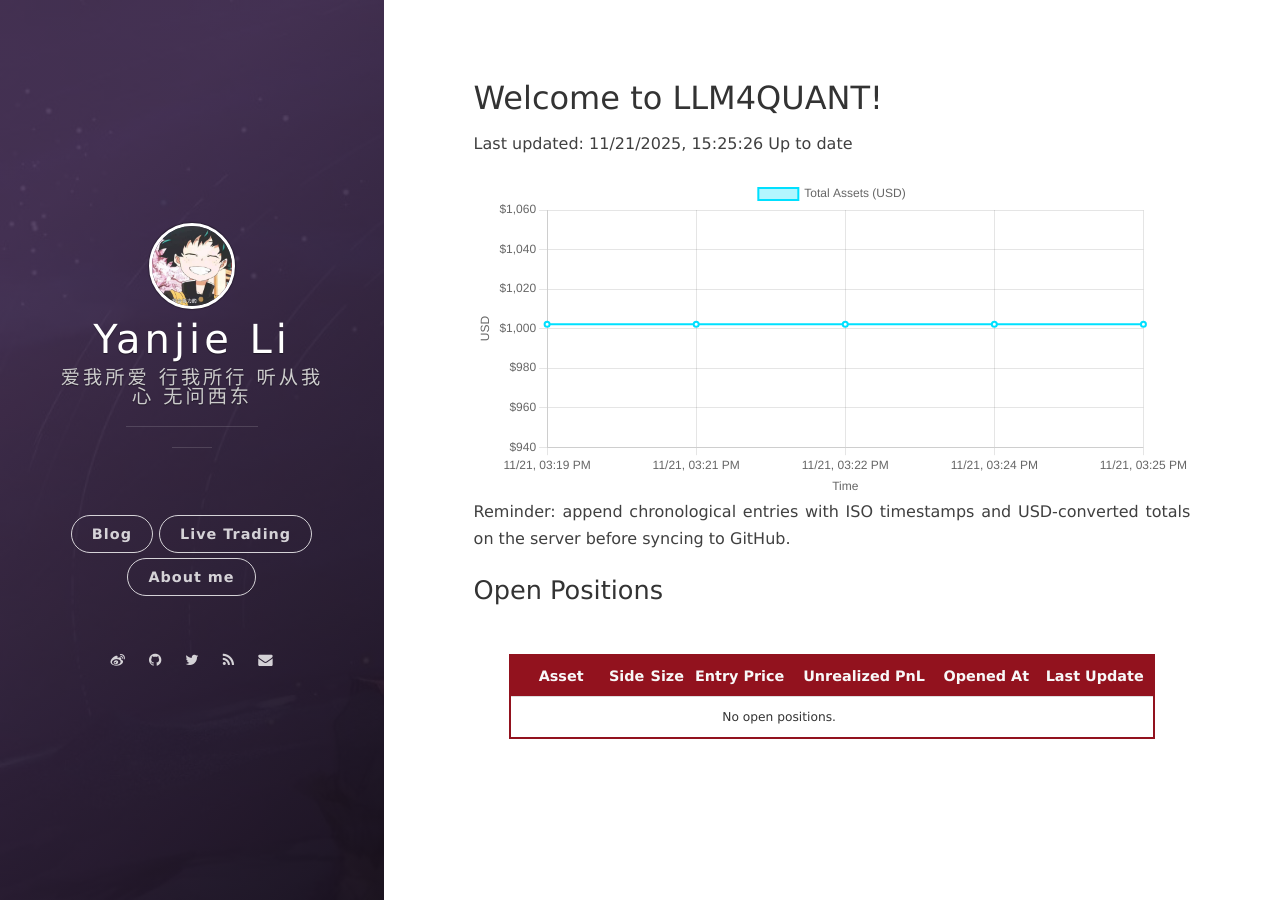
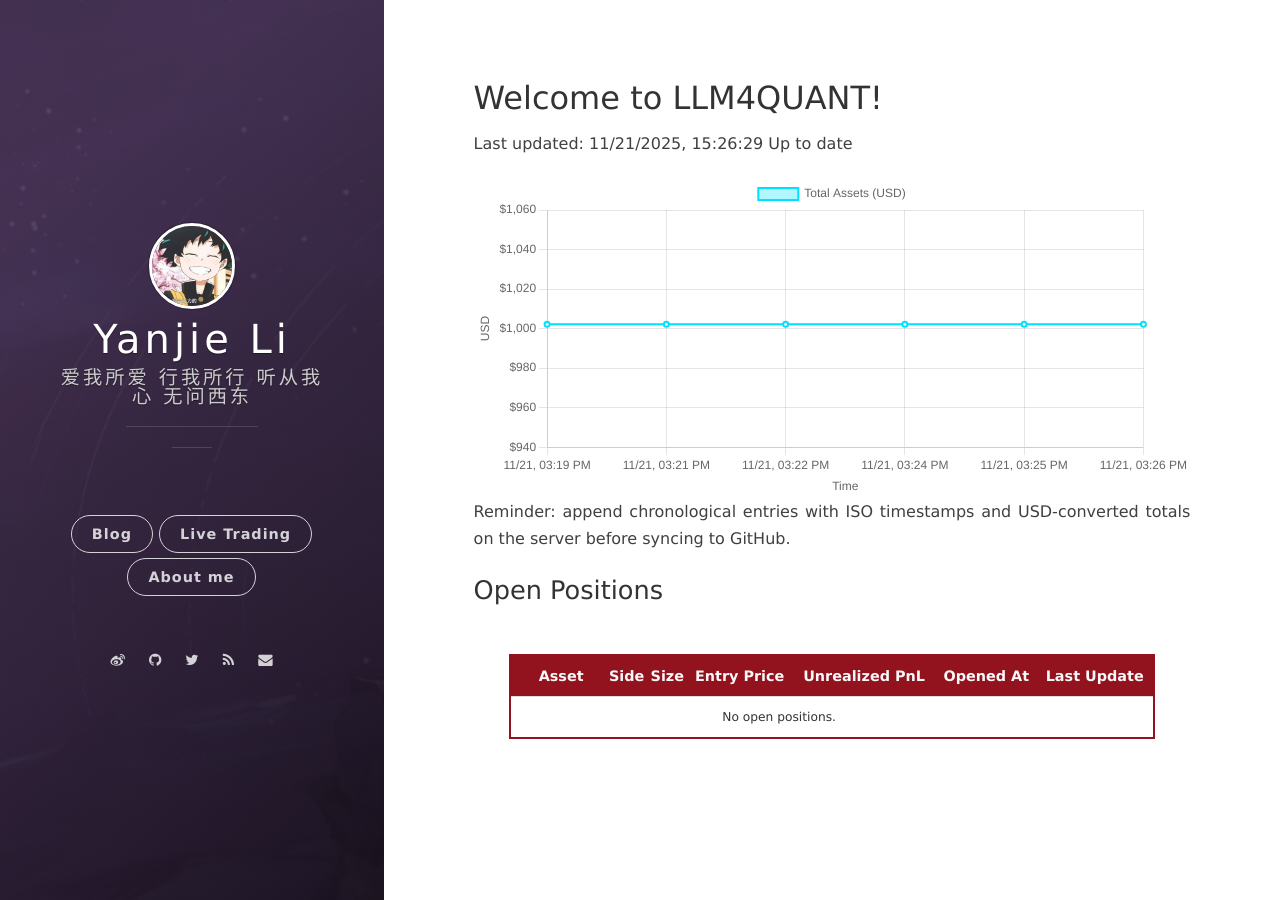
Before and after one commit to leeyegy/leeyegy.github.io, a Jekyll site: the page built from live-trading.html, in a window 1280 px wide. Built offline with Jekyll 4.4.1, drawn with Linux system fonts in a browser that asks for light colours; nearby versions of some CDN libraries.

Commit message:
AccountMonitor: update balance history 2025-11-21T23:26:29+08:00

```diff
--- a/assets/data/binance/balance-history.json
+++ b/assets/data/binance/balance-history.json
@@ -1,5 +1,5 @@
 {
-  "generatedAt": "2025-11-21T23:25:26+08:00",
+  "generatedAt": "2025-11-21T23:26:29+08:00",
   "asset": "total_usd_value",
   "history": [
     {
@@ -21,6 +21,10 @@
     {
       "timestamp": "2025-11-21T23:25:26+08:00",
       "totalUsd": 1002.16734911
+    },
+    {
+      "timestamp": "2025-11-21T23:26:29+08:00",
+      "totalUsd": 1002.16734911
     }
   ]
 }
```
